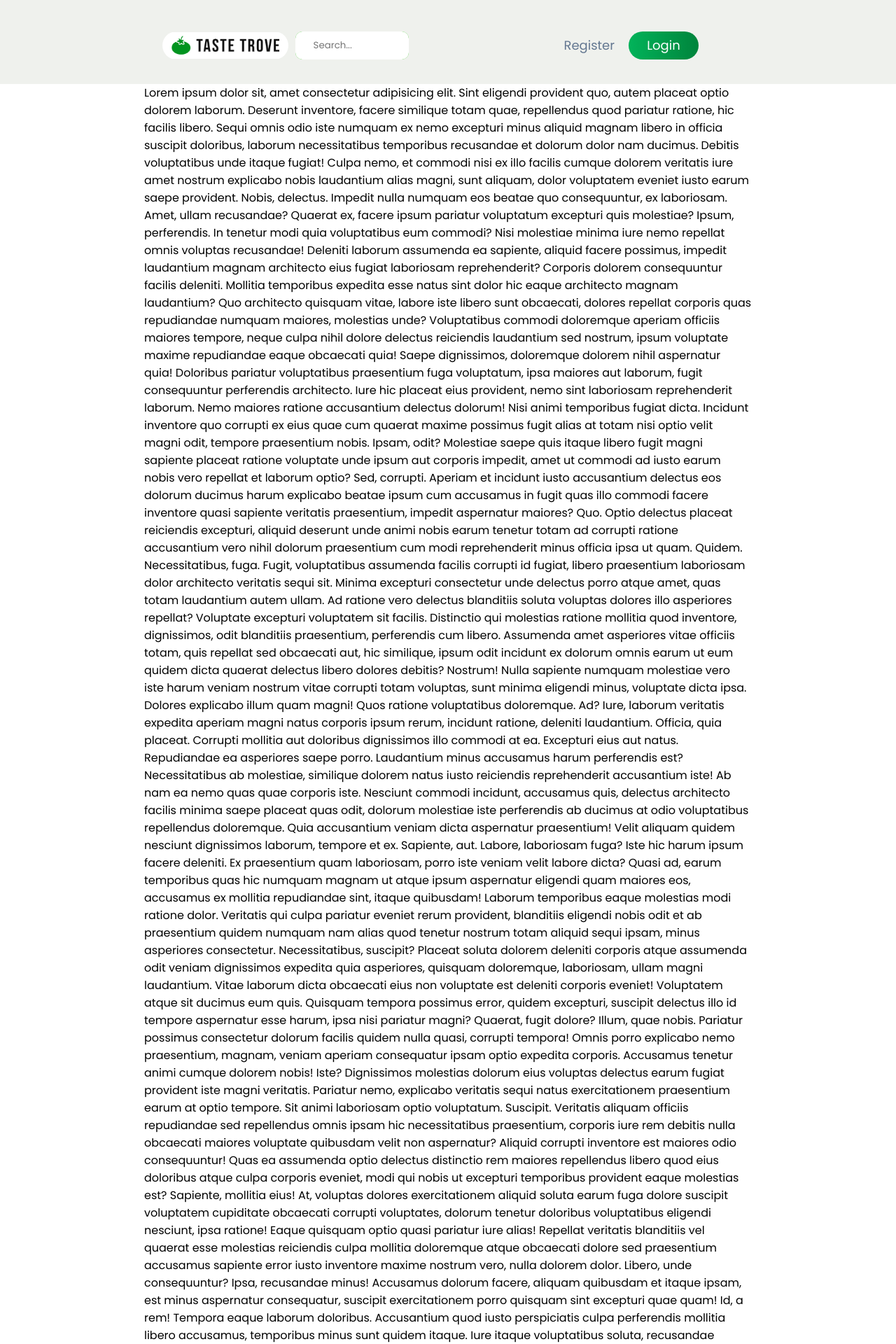
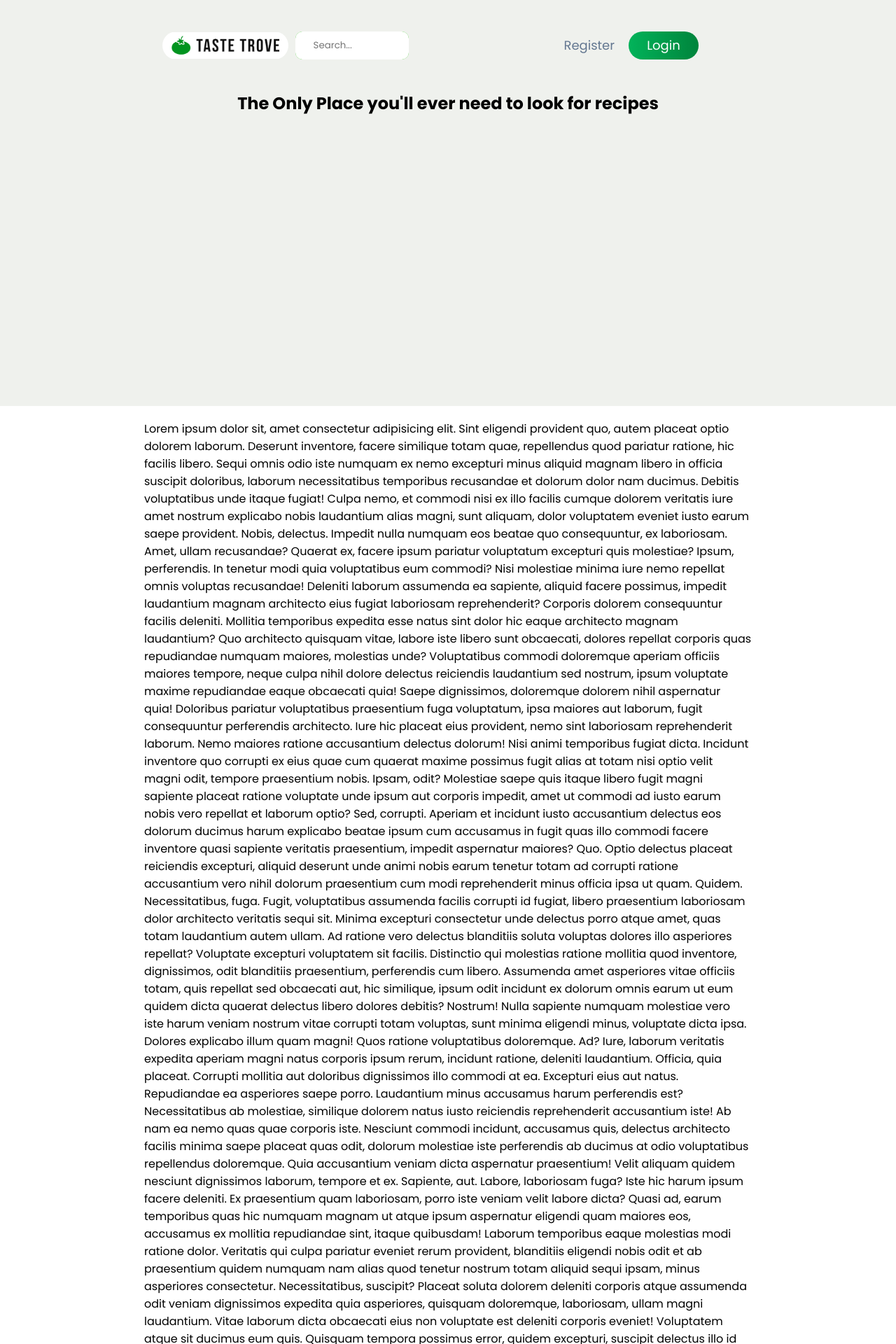
Before and after one commit to Kaushal672/taste-trove, a PHP site: page / in a window 1280 px wide. Shown: the top 1920 px of the page at 70% size. Run offline with PHP 8.4, Linux system fonts and the light colour scheme.

Commit message:
add banner

```diff
--- a/index.html
+++ b/index.html
@@ -35,6 +35,9 @@
                 </ul>
             </nav>
         </header>
+        <section class="banner-container">
+            <h2>The Only Place you'll ever need to look for recipes</h2>
+        </section>
 
         <section class="content">
             <p>
--- a/styles/style.css
+++ b/styles/style.css
@@ -168,8 +168,17 @@ label {
     font-size: 18px;
 }
 
+.banner-container {
+    background-color: #eff1ed;
+    height: 500px;
+    width: 100%;
+    margin-top: 80px;
+    padding-top: 50px;
+    display: flex;
+    justify-content: center;
+}
+
 .content {
-    margin-top: 100px;
     padding: 20px;
     display: flex;
     justify-content: center;
```
